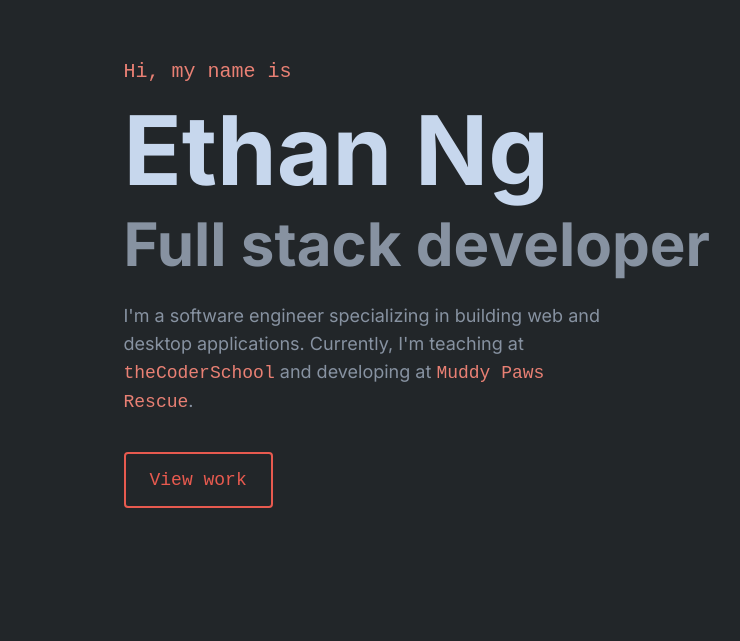
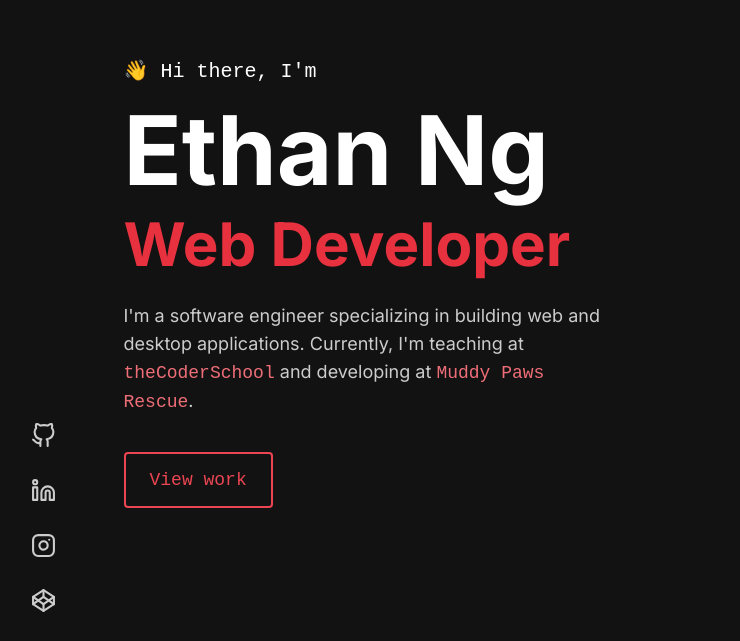
Before and after one commit to ngethan/portfolio-v1, a React (Create React App) app: page / in a window 1280 px wide. Shown: the part 113-754 px from the top of the page, without its empty margins (11-751 px from the left). Built offline with nearby package versions, Linux system fonts and the light colour scheme.

Commit message:
social icons & restyle

```diff
--- a/src/components/About.jsx
+++ b/src/components/About.jsx
@@ -2,11 +2,11 @@ import React from "react";
 
 const About = () => {
     return (
-        <div name="about" className="w-full py-[100px] bg-[#222629] text-[#ccd6f6]">
+        <div name="about" className="w-full py-[100px] bg-gray-800 text-gray-100">
             <div className="flex flex-col justify-center items-center w-full h-full">
                 <div className="max-w-[1000px] w-full px-4 grid grid-cols-2 gap-8">
                     <div className="sm:text-left pb-8 pl-4">
-                        <p className="text-4xl font-bold inline border-b-4 border-[#e98074]">About</p>
+                        <p className="text-4xl font-bold inline border-b-4 border-red-500">About</p>
                     </div>
                     <div></div>
                 </div>
--- a/src/components/Home.jsx
+++ b/src/components/Home.jsx
@@ -30,26 +30,26 @@ const Home = (data) => {
     return (
         <motion.div
             name="home"
-            className="w-full h-screen bg-[#222629] max-w-[1075px] mx-auto px-8 flex flex-col justify-center"
+            className="w-full h-screen bg-gray-800 max-w-[1075px] mx-auto px-8 flex flex-col justify-center"
             initial="hidden"
             animate="visible"
             variants={list}
         >
-            <motion.div className="flex text-[#e98074] text-xl font-code" variants={item}>
-                <p>Hi, my name is</p>
+            <motion.div className="flex text-gray-100 text-xl font-code" variants={item}>
+                <p>👋 Hi there, I'm</p>
             </motion.div>
-            <motion.div className="name flex text-[0px] text-[#c7d7ed] text-7xl sm:text-8xl font-bold my-4" variants={item}>
+            <motion.div className="name flex text-[0px] text-gray-100 text-7xl sm:text-8xl font-bold my-4" variants={item}>
                 {["E", "t", "h", "a", "n", "\xa0", "N", "g"].map((letter) => {
-                    return <h1 className="duration-300 inline-block align-top hover:text-[#E85A4F]">{letter}</h1>;
+                    return <h1 className="duration-300 inline-block align-top hover:text-red-500">{letter}</h1>;
                 })}
             </motion.div>
-            <motion.div className="flex text-[#8792a1] text-5xl sm:text-6xl font-bold" variants={item}>
-                <h2>Full stack developer</h2>
+            <motion.div className="flex text-red-500 text-5xl sm:text-6xl font-bold" variants={item}>
+                <h2>Web Developer</h2>
             </motion.div>
-            <motion.p className="text-[#8792a1] my-7 max-w-[500px] text-lg" variants={item}>
+            <motion.p className="text-gray-200 my-7 max-w-[500px] text-lg" variants={item}>
                 I'm a software engineer specializing in building web and desktop applications. Currently, I'm teaching at{" "}
                 <a
-                    className={!data ? "hidden" : "text-[#e98074] hover-animation-light font-code"}
+                    className={!data ? "hidden" : "text-red-200 hover-animation-light font-code"}
                     href="https://www.thecoderschool.com/"
                     target="_blank"
                     rel="noreferrer"
@@ -58,7 +58,7 @@ const Home = (data) => {
                 </a>{" "}
                 and developing at{" "}
                 <a
-                    className="text-[#e98074] hover-animation-light font-code"
+                    className="text-red-200 hover-animation-light font-code"
                     href="https://muddypawsrescue.org/"
                     target="_blank"
                     rel="noreferrer"
@@ -69,7 +69,7 @@ const Home = (data) => {
             </motion.p>
 
             <motion.div variants={item}>
-                <button className="text-[#E85A4F] border-[#E85A4F] font-code text-lg border-2 rounded px-6 py-3 my-2 flex items-center duration-300 test hover:bg-[#E85A4F]/[.2] cursor-none">
+                <button className="text-red-400 border-red-400 font-code text-lg border-2 rounded px-6 py-3 my-2 flex items-center duration-300 hover:bg-red-300/[.3] cursor-none">
                     View work
                 </button>
             </motion.div>
--- a/src/components/Navbar.jsx
+++ b/src/components/Navbar.jsx
@@ -1,7 +1,7 @@
 import React, { useState, useEffect } from "react";
 import { Spin as Hamburger } from "hamburger-react";
 import { motion } from "framer-motion";
-import { FiSun, FiMoon } from "react-icons/fi";
+import { FiSun, FiMoon, FiGithub, FiLinkedin, FiInstagram, FiCodepen } from "react-icons/fi";
 
 const Navbar = () => {
     const [nav, setNav] = useState(false);
@@ -92,40 +92,40 @@ const Navbar = () => {
             id="navbar"
             className={
                 top
-                    ? "duration-300 fixed w-full h-[50px] flex justify-between items-center px-[50px] py-[40px] bg-[#222629] text-[#ccd6f6]"
-                    : "duration-300 fixed w-full h-[50px] flex justify-between items-center px-[50px] py-[40px] bg-[#222629] box-shadow text-[#ccd6f6]"
+                    ? "duration-300 fixed w-full h-[50px] flex justify-between items-center px-[50px] py-[40px] bg-gray-800 text-gray-100"
+                    : "duration-300 fixed w-full h-[50px] flex justify-between items-center px-[50px] py-[40px] bg-gray-800 box-shadow text-gray-100"
             }
             initial="hidden"
             animate="visible"
             variants={list}
         >
             <motion.div whileHover={{ scale: 1.1 }} whileTap={{ scale: 0.9 }} variants={item}>
-                <h1 className="text-5xl text-[#e98074] font-bold">EN</h1>
+                <h1 className="text-5xl text-red-500 font-bold">EN</h1>
             </motion.div>
 
             <ul className="hidden md:flex font-code text-lg">
                 <motion.li variants={item} className="cursor-none">
-                    <a className="duration-300 hover-animation-dark hover:text-[#e85a4f]" href="https://ethanng.dev">
+                    <a className="duration-300 hover-animation-dark hover:text-red-400" href="https://ethanng.dev">
                         Home
                     </a>
                 </motion.li>
                 <motion.li variants={item} className="cursor-none">
-                    <a className="duration-300 hover-animation-dark hover:text-[#e85a4f]" href="https://ethanng.dev">
+                    <a className="duration-300 hover-animation-dark hover:text-red-400" href="https://ethanng.dev">
                         About
                     </a>
                 </motion.li>
                 <motion.li variants={item} className="cursor-none">
-                    <a className="duration-300 hover-animation-dark hover:text-[#e85a4f]" href="https://ethanng.dev">
+                    <a className="duration-300 hover-animation-dark hover:text-red-400" href="https://ethanng.dev">
                         Skills
                     </a>
                 </motion.li>
                 <motion.li variants={item} className="cursor-none">
-                    <a className="duration-300 hover-animation-dark hover:text-[#e85a4f]" href="https://ethanng.dev">
+                    <a className="duration-300 hover-animation-dark hover:text-red-400" href="https://ethanng.dev">
                         Work
                     </a>
                 </motion.li>
                 <motion.li variants={item} className="cursor-none">
-                    <a className="duration-300 hover-animation-dark hover:text-[#e85a4f]" href="https://ethanng.dev">
+                    <a className="duration-300 hover-animation-dark hover:text-red-400" href="https://ethanng.dev">
                         Contact
                     </a>
                 </motion.li>
@@ -187,27 +187,52 @@ const Navbar = () => {
                 </div>
             </ul>
 
+            <ul className="hidden icon:flex flex-col fixed top-[67%] left-[2%] justify-center">
+                <li className="mb-[30px] cursor-none">
+                    <a href="https://github.com/intuitiveen" target="_blank" rel="noreferrer">
+                        <FiGithub className="text-gray-200 duration-300 hover:text-red-500" size={25} />
+                    </a>
+                </li>
+                <li className="mb-[30px] cursor-none">
+                    <a href="https://www.linkedin.com/in/ethan-ng-007312235/" target="_blank" rel="noreferrer">
+                        <FiLinkedin className="text-gray-200 duration-300 hover:text-red-500" size={25} />
+                    </a>
+                </li>
+                <li className="mb-[30px] cursor-none">
+                    <a href="https://www.instagram.com/ethan.ng6/" target="_blank" rel="noreferrer">
+                        <FiInstagram className="text-gray-200 duration-300 hover:text-red-500" size={25} />
+                    </a>
+                </li>
+                <li className="mb-[30px] cursor-none">
+                    <a href="https://codepen.io/intuitiveen/" target="_blank" rel="noreferrer">
+                        <FiCodepen className="text-gray-200 duration-300 hover:text-red-500" size={25} />
+                    </a>
+                </li>
+
+                <div className="after:vertical-line"></div>
+            </ul>
+
             <ul
                 className={
                     !nav
                         ? "hidden"
-                        : "absolute top-0 left-0 w-full h-screen bg-[#222629] flex flex-col justify-center items-center font-code text-lg"
+                        : "absolute top-0 left-0 w-full h-screen bg-gray-800 flex flex-col justify-center items-center font-code text-lg"
                 }
             >
                 <li>
-                    <p className="py-6 text-4xl duration-300 hover-animation-dark hover:text-[#e85a4f]">Home</p>
+                    <p className="py-6 text-4xl duration-300 hover-animation-dark hover:text-red-400">Home</p>
                 </li>
                 <li>
-                    <p className="py-6 text-4xl duration-300 hover-animation-dark hover:text-[#e85a4f]">About</p>
+                    <p className="py-6 text-4xl duration-300 hover-animation-dark hover:text-red-400">About</p>
                 </li>
                 <li>
-                    <p className="py-6 text-4xl duration-300 hover-animation-dark hover:text-[#e85a4f]">Skills</p>
+                    <p className="py-6 text-4xl duration-300 hover-animation-dark hover:text-red-400">Skills</p>
                 </li>
                 <li>
-                    <p className="py-6 text-4xl duration-300 hover-animation-dark hover:text-[#e85a4f]">Work</p>
+                    <p className="py-6 text-4xl duration-300 hover-animation-dark hover:text-red-400">Work</p>
                 </li>
                 <li>
-                    <p className="py-6 text-4xl duration-300 hover-animation-dark hover:text-[#e85a4f]">Contact</p>
+                    <p className="py-6 text-4xl duration-300 hover-animation-dark hover:text-red-400">Contact</p>
                 </li>
             </ul>
         </motion.div>
--- a/src/index.css
+++ b/src/index.css
@@ -14,12 +14,12 @@
     }
 
     *::-webkit-scrollbar-thumb {
-        background-color: #383b3e;
+        @apply bg-gray-800;
         border-radius: 25px;
     }
 
     *::-webkit-scrollbar-thumb:hover {
-        background-color: #e85a4f;
+        @apply bg-red-500;
     }
 
     ::-webkit-scrollbar-track-piece {
@@ -28,7 +28,7 @@
     }
 
     body {
-        background-color: #222629;
+        background-color: theme("colors.gray.800");
         @apply font-[Inter];
     }
 
@@ -50,7 +50,7 @@
     .cursor-dot {
         width: 8px;
         height: 8px;
-        background-color: #e85a4f;
+        background-color: theme("colors.red.500");
         border: 2px solid transparent;
         transition: opacity 0.3s ease-in-out, transform 0.3s ease-in-out, border 0.3s ease-in-out;
     }
@@ -74,7 +74,7 @@
     }
 
     .hover-animation-light {
-        background: linear-gradient(#e98074 0 0) var(--p, 0) 100% / var(--d, 0) 1px no-repeat;
+        background: linear-gradient(theme("colors.red.200") 0 0) var(--p, 0) 100% / var(--d, 0) 1px no-repeat;
         transition: 0.3s, background-position 0s 0.3s;
     }
     .hover-animation-light:hover {
@@ -83,7 +83,7 @@
     }
 
     .hover-animation-dark {
-        background: linear-gradient(#e85a4f 0 0) var(--p, 0) 100% / var(--d, 0) 1px no-repeat;
+        background: linear-gradient(theme("colors.red.400") 0 0) var(--p, 0) 100% / var(--d, 0) 1px no-repeat;
         transition: 0.3s, background-position 0s 0.3s;
     }
     .hover-animation-dark:hover {
@@ -92,9 +92,9 @@
     }
 
     .box-shadow {
-        -webkit-box-shadow: 0 10px 30px -10px #171a1c;
-        -moz-box-shadow: 0 10px 30px -10px #171a1c;
-        box-shadow: 0 10px 30px -10px #171a1c;
+        -webkit-box-shadow: 0 10px 30px -10px theme("colors.gray.900");
+        -moz-box-shadow: 0 10px 30px -10px theme("colors.gray.900");
+        box-shadow: 0 10px 30px -10px theme("colors.gray.900");
     }
 
     #toggle-dark,
@@ -108,10 +108,21 @@
     }
 
     ::selection {
-        background: #9b3c34;
+        background: rgb(232, 49, 63, 0.3);
     }
 
     ::-moz-selection {
-        background: #9b3c34;
+        background: rgb(232, 49, 63, 0.3);
+    }
+
+    .vertical-line {
+        content: "";
+        display: block;
+        position: absolute;
+        width: 1px;
+        height: 100%;
+        top: 100%;
+        left: 47%;
+        background-color: rgba(255, 255, 255, 0.5);
     }
 }
--- a/tailwind.config.js
+++ b/tailwind.config.js
@@ -2,7 +2,33 @@ module.exports = {
     content: ["./src/**/*.{js,jsx,ts,tsx}"],
     theme: {
         extend: {
-            colors: {},
+            colors: {
+                red: {
+                    100: "#F1838B",
+                    200: "#EE6E78",
+                    300: "#EC5A65",
+                    400: "#EA4552",
+                    500: "#E8313F",
+                    600: "#D02C38",
+                    700: "#B92732",
+                    800: "#A2222C",
+                    900: "#8B1D25",
+                },
+                gray: {
+                    100: "#FFFFFF",
+                    200: "#CCCCCC",
+                    300: "#999999",
+                    400: "#7F7F7F",
+                    500: "#666666",
+                    600: "#4C4C4C",
+                    700: "#323232",
+                    800: "#121212",
+                    900: "#000000",
+                },
+            },
+            screens: {
+                icon: "1215px",
+            },
         },
     },
     plugins: [],
```
Also changed, not shown: src/components/Cursor.jsx (+6 -5 lines).
